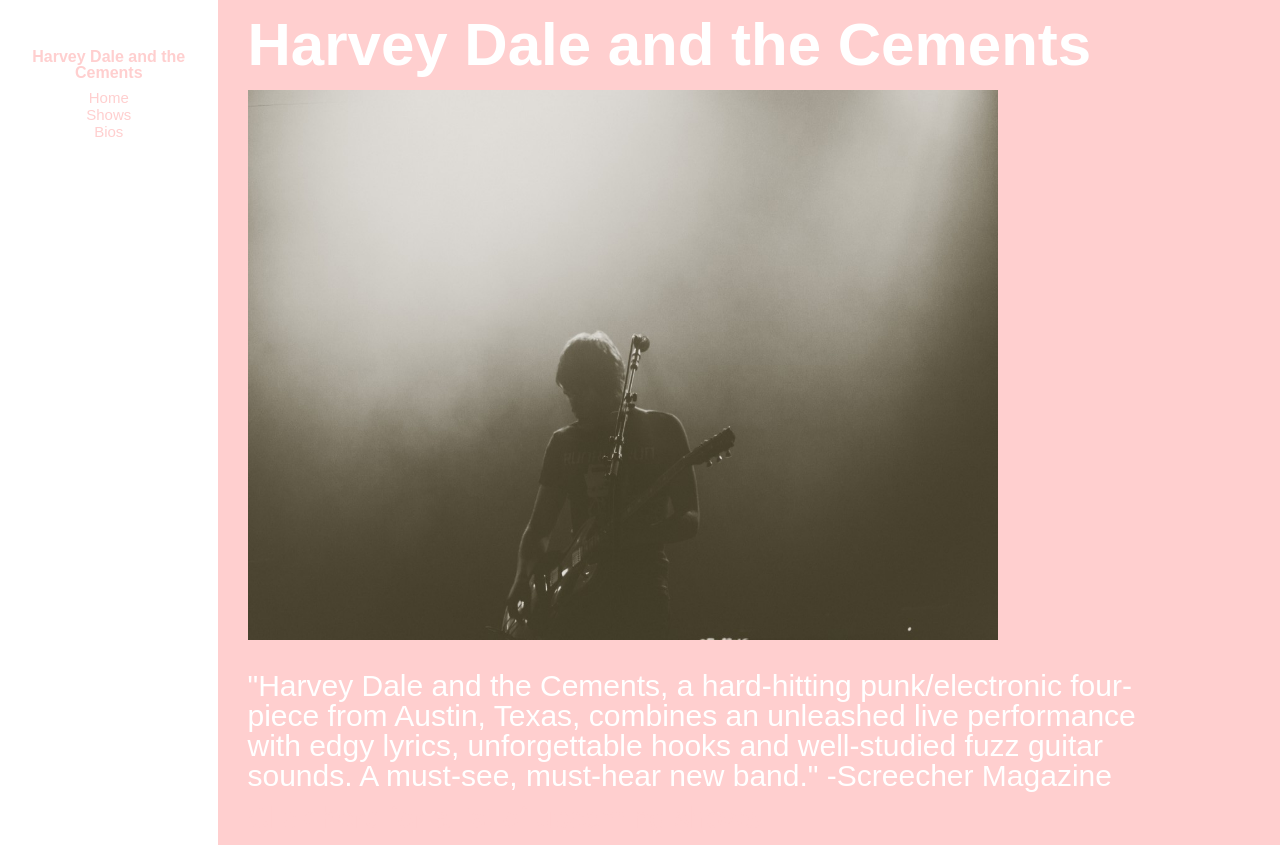
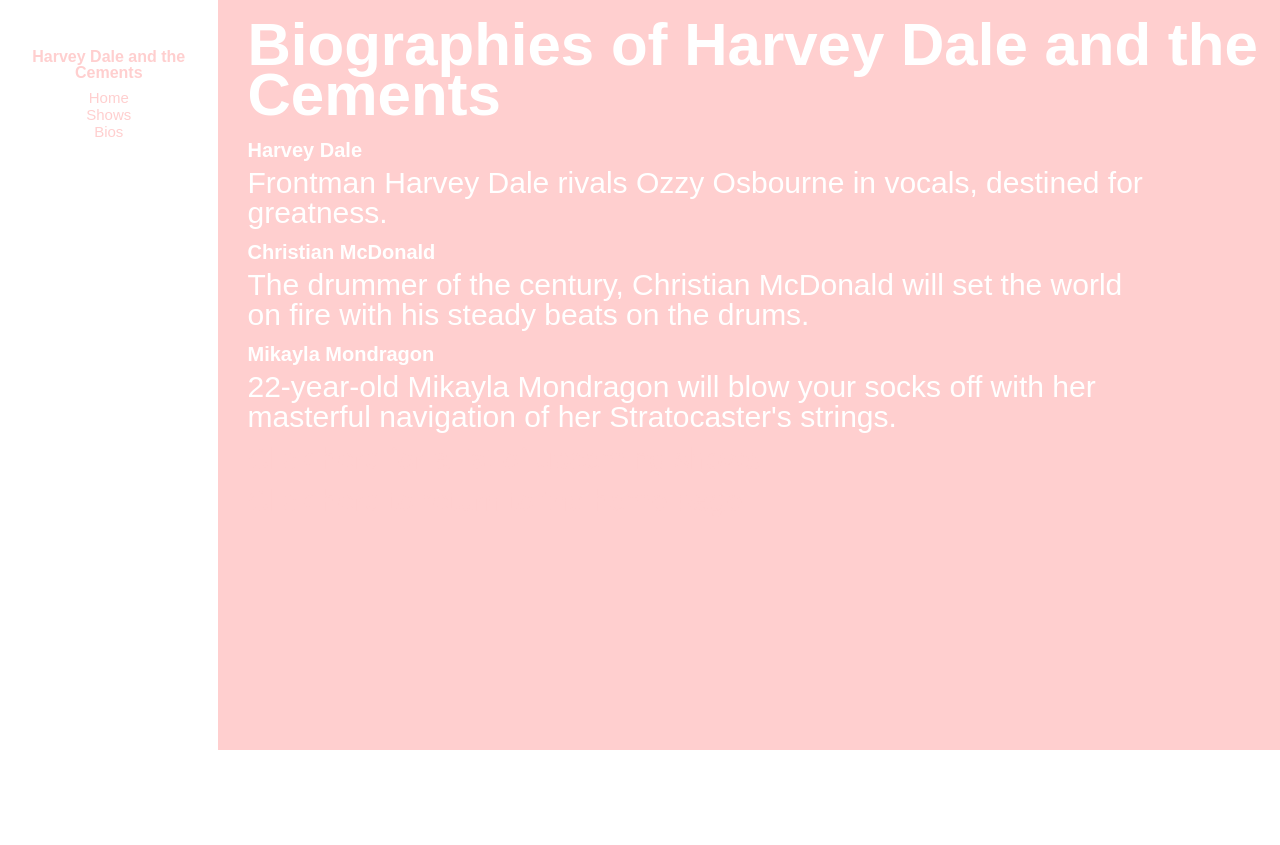
Before and after one commit to lmdickey4/lainie-sass, a website: page docs/bios.html in a window 1280 px wide. After the commit the page ends 800 px from the top, so only its background shows below. Drawn offline with nearby package versions, Linux system fonts and the light colour scheme; files that its build step writes are made by us from their sources; files whose address does not match are found by name.

Commit message:
save files

```diff
--- a/src/html/index.html
+++ b/docs/bios.html
@@ -15,12 +15,15 @@
         </ul>
       </div>
       <div class="content">
-        <h1>Harvey Dale and the Cements</h1>
-        <img src="img/harvey-dale.jpg"/>
-        <p>
-          "Harvey Dale and the Cements, a hard-hitting punk/electronic four-piece from Austin, Texas, combines an unleashed live performance with edgy lyrics, unforgettable hooks and well-studied fuzz guitar sounds. A must-see, must-hear new band." -Screecher Magazine
-        </p>
+        <h1>Biographies of Harvey Dale and the Cements</h1>
+        <h3>Harvey Dale</h3>
+          <p>Frontman Harvey Dale rivals Ozzy Osbourne in vocals, destined for greatness.</p>
+        <h3>Christian McDonald</h3>
+          <p>The drummer of the century, Christian McDonald will set the world on fire with his steady beats on the drums.</p>
+        <h3>Mikayla Mondragon</h3>
+          <p>22-year-old Mikayla Mondragon will blow your socks off with her masterful navigation of her Stratocaster's strings.</p>
         <p><a href="shows.html">Click here for a list of upcoming shows</a></p>
+        <p><a href="index.html">Click here to return to the home page</a></p>
       </div>
     </div>
   </body>
```
